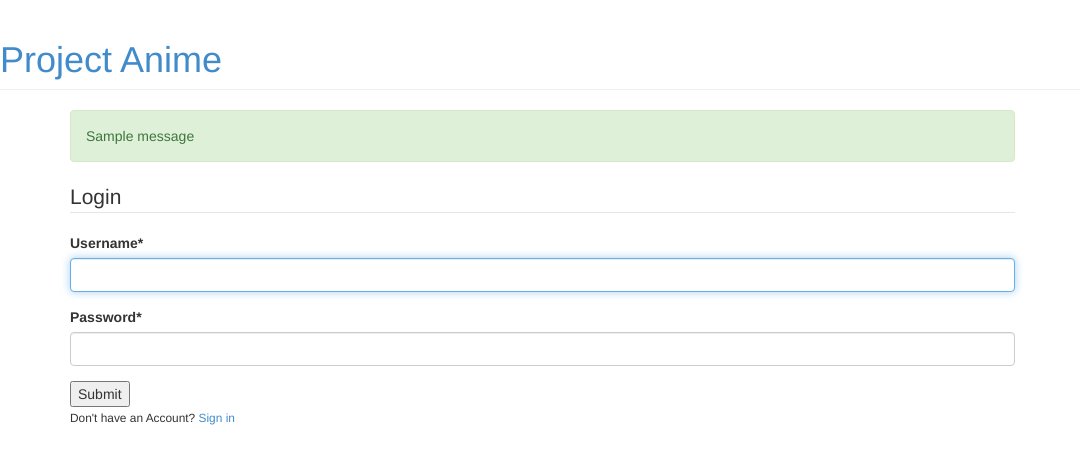
After one commit to AsyncXeNo/Anime, a Django app: page /user/login/ in a window 1280 px wide. The commit adds this page. Shown: the top 464 px of the page, without its empty margins (0-1080 px from the left). Run offline with Django 3.2, Linux system fonts and the light colour scheme; tables that the repository leaves empty hold one stand-in row (values such as "Sample post"); one stand-in notice (Sample message) is shown; some libraries are stand-ins or nearby versions.

Commit message:
Added login page and switched a few things around

```diff
--- a/src/project/templates/common/base.html
+++ b/src/project/templates/common/base.html
@@ -1,5 +1,5 @@
 {% load static %}
-<! Doctype html>
+<!DOCTYPE html>
 <html>
     <head>
         <link rel="stylesheet" href="{% static 'bootstrap.min.css' %}">
@@ -17,9 +17,15 @@
                 <div class="col-md-10">
                     {% if messages %}
                         {% for message in messages %}
-                            <div class="alert alert-{{ message.tags }}">
-                                {{ message }}
-                            </div>
+                            {% if message.tags == "success" %}
+                                <div class="alert alert-success">
+                                    {{ message }}
+                                </div>
+                            {% elif message.tags == "error" %}
+                                <div class="alert alert-danger">
+                                    {{ message }}
+                                </div>
+                            {% endif %}
                         {% endfor %}
                     {% endif %}
                     {% block content %}
--- a/src/project/urls.py
+++ b/src/project/urls.py
@@ -20,6 +20,6 @@ from users import views as user_views
 urlpatterns = [
     path('admin/', admin.site.urls),
     path('', include('home.urls')),
-    path('register/', user_views.register, name='register'),
+    path('user/', include('users.urls')),
     path('anime/', include('animeinfo.urls')),
 ]
--- a/src/users/forms.py
+++ b/src/users/forms.py
@@ -1,6 +1,6 @@
 from django import forms
 from django.contrib.auth.models import User
-from django.contrib.auth.forms import UserCreationForm
+from django.contrib.auth.forms import UserCreationForm, AuthenticationForm
 
 
 class UserRegistrationForm(UserCreationForm):
@@ -9,3 +9,8 @@ class UserRegistrationForm(UserCreationForm):
     class Meta:
         model = User
         fields = ['username', 'email', 'password1', 'password2']
+
+
+class UserLoginForm(AuthenticationForm):
+    class Meta:
+        fields = '__all__'
--- /dev/null
+++ b/src/users/templates/users/login.html
@@ -0,0 +1,18 @@
+{% extends 'common/base.html' %}
+{% load crispy_forms_tags %}
+
+{% block title %}Project Anime/ Login{% endblock title %}
+
+{% block content %}
+    <form method="POST">
+        {% csrf_token %}
+        <fieldset>
+            <legend>Login</legend>
+            {{ form|crispy }}
+        </fieldset>
+        <button>Submit</button>
+    </form>
+    <small>
+        Don't have an Account? <a href="{% url 'users:register' %}">Sign in</a>
+    </small>
+{% endblock content %}
--- a/src/users/templates/users/register.html
+++ b/src/users/templates/users/register.html
@@ -14,6 +14,6 @@
         <button>Sign Up</button>
     </form>
     <small>
-        Already have an Account? <a href="#">Log in</a>
+        Already have an Account? <a href="{% url 'users:login' %}">Log in</a>
     </small>
 {% endblock content %}
--- /dev/null
+++ b/src/users/urls.py
@@ -0,0 +1,8 @@
+from django.urls import path, include
+from . import views
+
+app_name = 'users'
+urlpatterns = [
+    path('register/', views.register, name='register'),
+    path('login/', views.login_view, name='login')
+]
--- a/src/users/views.py
+++ b/src/users/views.py
@@ -1,6 +1,8 @@
 from django.shortcuts import render, redirect
 from django.contrib import messages
-from .forms import UserRegistrationForm
+from django.contrib.auth import login
+from django.contrib.auth.models import User
+from .forms import UserRegistrationForm, UserLoginForm
 
 # Create your views here.
 
@@ -21,3 +23,27 @@ def register(request):
         'form': form,
     }
     return render(request, 'users/register.html', context)
+
+
+def login_view(request):
+    if request.method == "POST":
+        form = UserLoginForm(data=request.POST)
+        print(form.is_valid())
+        if form.is_valid():
+            cd = form.cleaned_data
+            username = cd['username']
+            messages.success(request, "User logged in successfully!")
+            user = User.objects.get(username=username)
+            login(request, user)
+            return redirect('home:landing')
+        else:
+            context = {
+                'form': form
+            }
+            return render(request, "users/login.html", context=context)
+    else:
+        form = UserLoginForm()
+        context = {
+            'form': form
+        }
+        return render(request, 'users/login.html', context=context)
```
